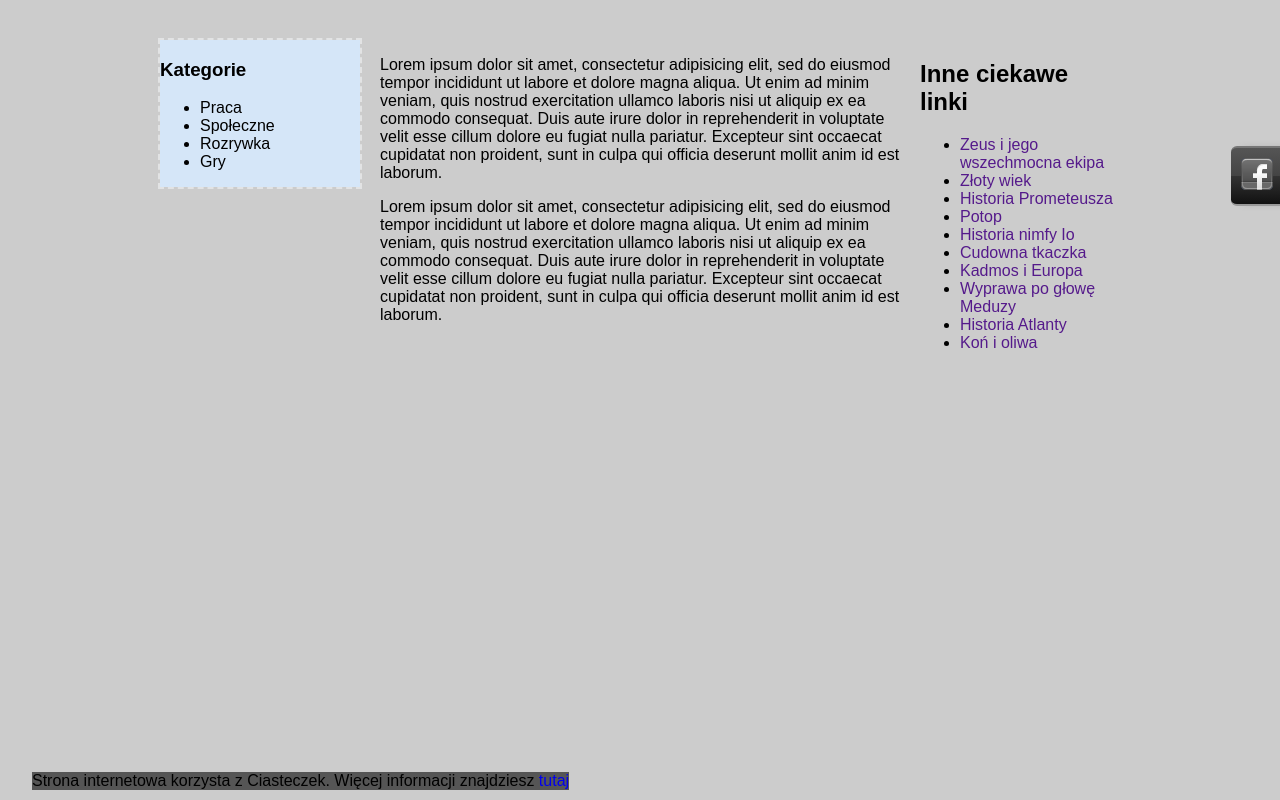
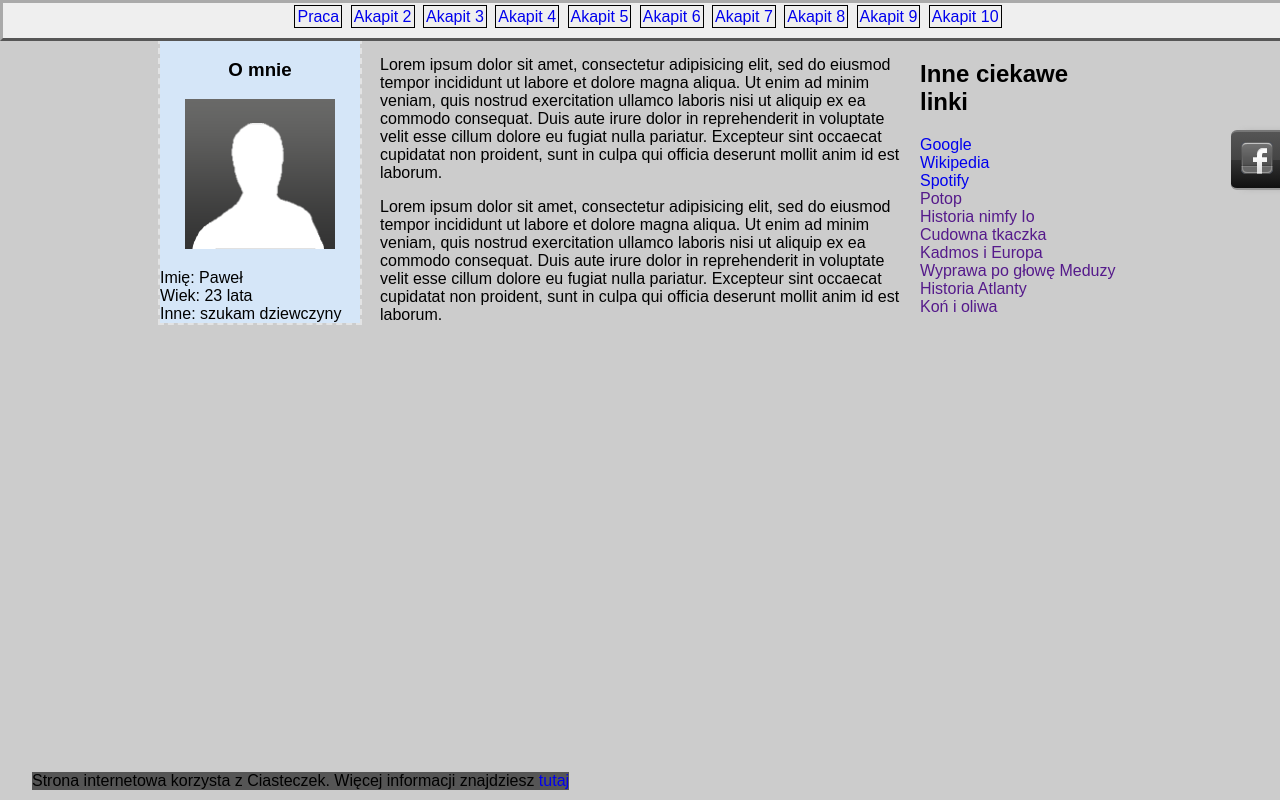
Before and after one commit to LordDraw/TSW-2014, a plain HTML site: page index.html in a window 1280 px wide. Drawn offline with Linux system fonts and the light colour scheme.

Commit message:
Powrót belki górnej
Problem z header

```diff
--- a/index.html
+++ b/index.html
@@ -6,9 +6,12 @@
 	 <link rel="stylesheet" type="text/css" href="public/css/styl.css">
    <link href="public/css/socialnetworks.css" media="screen" type="text/css" rel="stylesheet">
 </head>
-<body>
-<!--	<nav>
-      <span class="el_menu"><a href="#A1">Akapit 1</a></span>
+<body><!--
+  <header>
+    <img src="" alt='logo'> Witaj w serwisie informacyjnym.
+  </header> -->
+<nav>
+      <span class="el_menu"><a href="kategorie/work">Praca</a></span>
       <span class="el_menu"><a href="#A2">Akapit 2</a></span>
       <span class="el_menu"><a href="#A3">Akapit 3</a></span>
       <span class="el_menu"><a href="#A4">Akapit 4</a></span>
@@ -19,7 +22,7 @@
       <span class="el_menu"><a href="#A9">Akapit 9</a></span>
       <span class="el_menu"><a href="#A10">Akapit 10</a></span>
     </nav>
--->
+
 <ul id="social_side_right">
 
     <li id="facebook">
@@ -48,9 +51,9 @@
   <div id="inne">
       <h2>Inne ciekawe linki</h2>
 <ul id="stories">
-<li><a href="">Zeus i jego wszechmocna ekipa</a></li>
-<li><a href="">Złoty wiek</a></li>
-<li><a href="">Historia Prometeusza</a></li>
+<li><a href="http://google.pl">Google</a></li>
+<li><a href="http://pl.wikipedia.org">Wikipedia</a></li>
+<li><a href="http://spotify.pl">Spotify</a></li>
 <li><a href="">Potop</a></li>
 <li><a href="">Historia nimfy Io</a></li>
 <li><a href="">Cudowna tkaczka</a></li>
@@ -61,27 +64,23 @@
 </ul>
 </div>
   <div id="belkaboczna">
-      <h3 id="kategorie">
-        Kategorie
+      <h3 align="center" id="kategorie">
+        O mnie
       </h3>
+     <p> <img src="public/images/av.png"></p>
       <ul>
     <li>
-        <a href='careers/'></a>
-        Praca
+        Imię: Paweł
+    <li>
+        Wiek: 23 lata
     </li>
+  <!--  <li>
+        <a href="/kategorie/"></a>
+        Rozrywka
+    </li> -->
     <li>
-        <a href="/forum_center/"></a>
-        Społeczne
+        Inne: szukam dziewczyny
     </li>
-    <li>
-        <a href="/entertainment/"></a>
-        Rozrywka
-    </li>
-    <li>
-        <a href="/atplay/"></a>
-        Gry
-    </li>
-    </ul>
   </div>
 
      </div>
--- a/public/css/socialnetworks.css
+++ b/public/css/socialnetworks.css
@@ -42,6 +42,8 @@
 #social_side_right li a:active img {
     opacity: 1;
 }
+
+
 #social_side_right #facebook {
     background-image: url("../../icon/facebook.png");
     background-repeat: no-repeat;
--- a/public/css/styl.css
+++ b/public/css/styl.css
@@ -10,19 +10,25 @@ a, a:link, a:visited {
   text-decoration:none;
 }
 /*
+header{
+  float: left;
+  width: auto;
+
+}
+*/
 nav {
   border: 3px #aaa outset;
   text-align: center;
   background: #efefef;
   padding: 5px;
-  position: fixed;
+  position: absolute;
   top: 0px;
   left: 0px;
   min-width: 700px;
   width: 100%;
   min-height: 25px;
 }
-*/
+
 #wrapper{
     width: 960px;
     margin: 0 auto;
@@ -39,7 +45,6 @@ nav {
 #inne{
   float: left;
   width: 200px;
-  margin: 0;
 }
 
 #belkaboczna
@@ -47,11 +52,23 @@ nav {
     float: left;
     width: 200px;
     margin-left: -960px;
- /*   position: fixed; */
     background-color: #D5E6F8;
     outline: 2px dashed #E2E3E4;
 }
+#belkaboczna p{
+  text-align: center;
+}
+
+ul {
+  list-style: none;
+  margin: 0;
+  padding: 0;
+}
 /*
+#belkaboczna li{
+  outline: 1px dashed;
+}
+*/
 h3.kategorie{
     margin: 0px;
         margin-top: 0px;
@@ -86,7 +103,7 @@ h3.kategorie {
   padding-left: 6px;
 }
 
-*/
+
 
 span.el_menu {
   margin: 2px;
```
Also changed, not shown: public/images/av.png (added).
